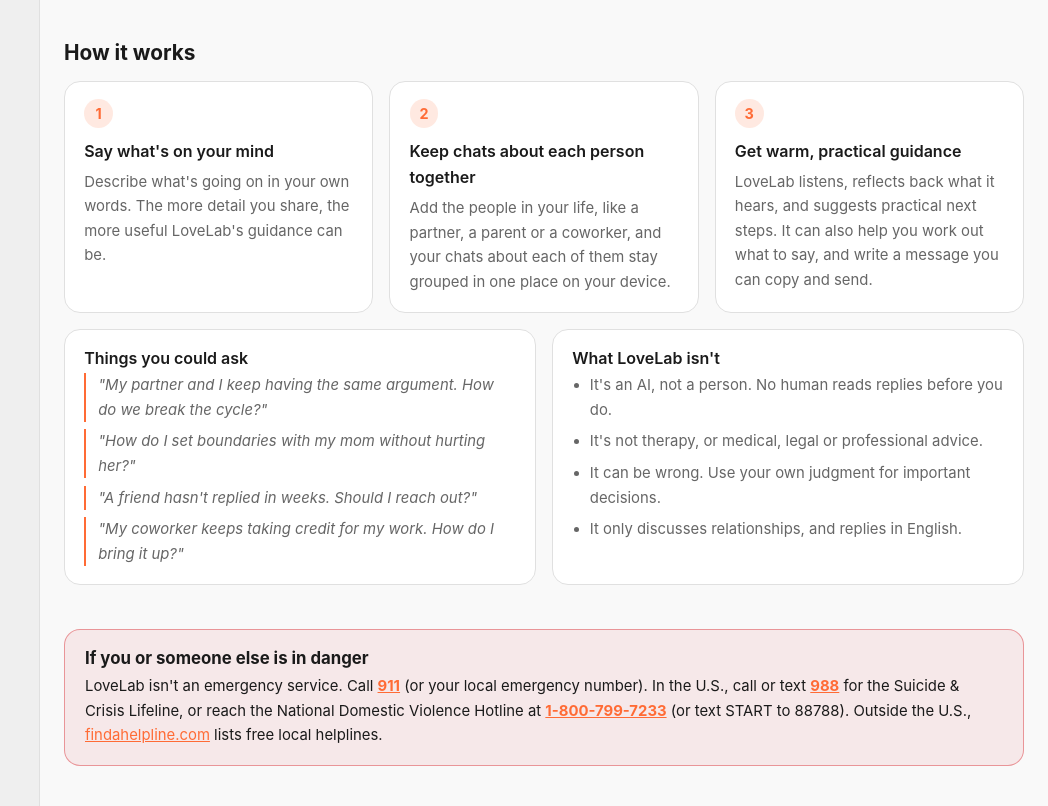
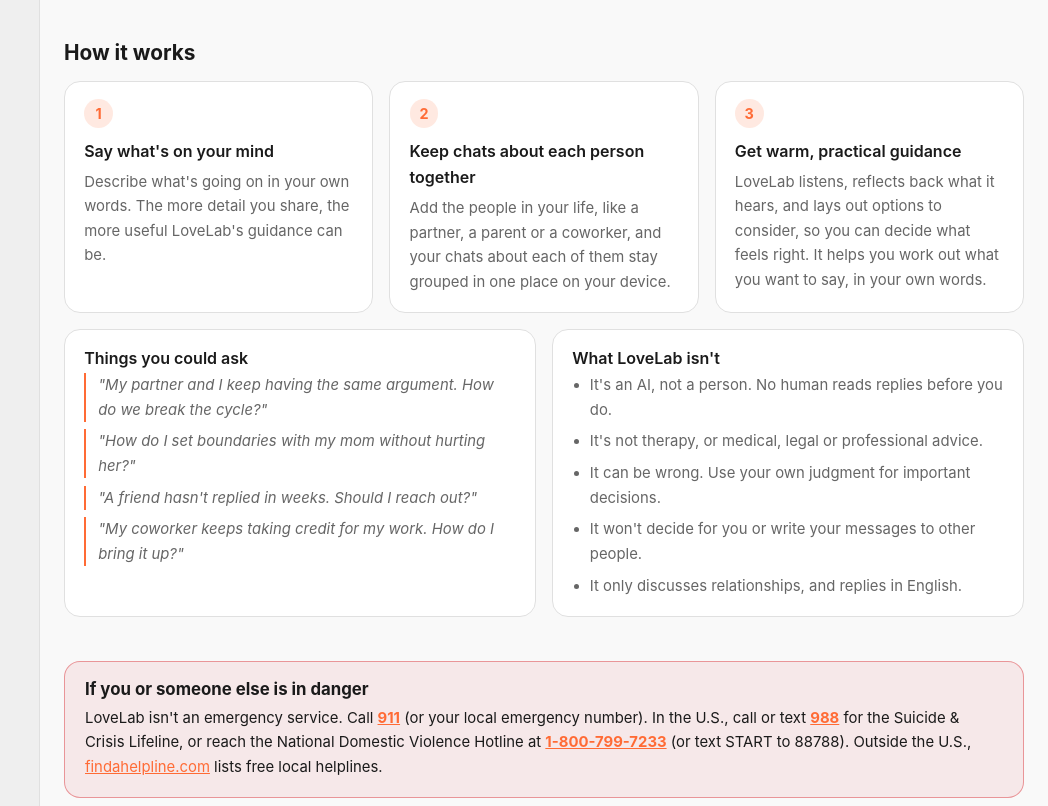
Before and after one commit to jdabr/LoveLab01, a Python web app: template templates/about.html in a window 1280 px wide. Shown: the part 308-1114 px from the top of the page, without its empty margins (232-1280 px from the left). Run offline with Jinja, Linux system fonts and the light colour scheme; the template is opened without the code that fills it, so the values that code supplies are empty.

Commit message:
fix: Advise with options instead of writing messages for people
- Remove the "Write a message I could send" follow-up; LoveLab lays out options and helps people find their own words

- About page and README describe the approach

```diff
--- a/static/script.js
+++ b/static/script.js
@@ -776,7 +776,7 @@ function firstCharacter(text) {
 }
 
 // Suggested next questions under a reply that gives advice (the server decides which replies get them)
-const FOLLOW_UPS = ['Write a message I could send', 'What if it doesn\'t go well?', 'Help me see their side'];
+const FOLLOW_UPS = ['What if it doesn\'t go well?', 'Help me see their side'];
 
 // A round badge with the person's initial, coloured consistently from their id
 function createAvatar(person) {
@@ -997,7 +997,7 @@ class ChatApp {
         new Message(role, content, isError).display(this.messageContainer, actions);
     }
 
-    // The row under each reply, with a button to copy it (e.g. a message LoveLab wrote to send). The icon
+    // The row under each reply, with a button to copy it (e.g. to keep advice in a notes app). The icon
     // briefly turns into a checkmark (or a cross, if copying failed).
     createReplyActions(reply) {
         const row = createElement('div', 'message-actions');
--- a/templates/about.html
+++ b/templates/about.html
@@ -30,8 +30,8 @@
                     </li>
                     <li>
                         <h3>Get warm, practical guidance</h3>
-                        <p>LoveLab listens, reflects back what it hears, and suggests practical next steps. It can
-                        also help you work out what to say, and write a message you can copy and send.</p>
+                        <p>LoveLab listens, reflects back what it hears, and lays out options to consider, so you
+                        can decide what feels right. It helps you work out what you want to say, in your own words.</p>
                     </li>
                 </ol>
 
@@ -51,6 +51,7 @@
                             <li>It's an AI, not a person. No human reads replies before you do.</li>
                             <li>It's not therapy, or medical, legal or professional advice.</li>
                             <li>It can be wrong. Use your own judgment for important decisions.</li>
+                            <li>It won't decide for you or write your messages to other people.</li>
                             <li>It only discusses relationships, and replies in English.</li>
                         </ul>
                     </div>
```
Also changed, not shown: app.py (+7 -3 lines), tests/test_routes.py (+5 -0 lines), README.md, 2 other files.
